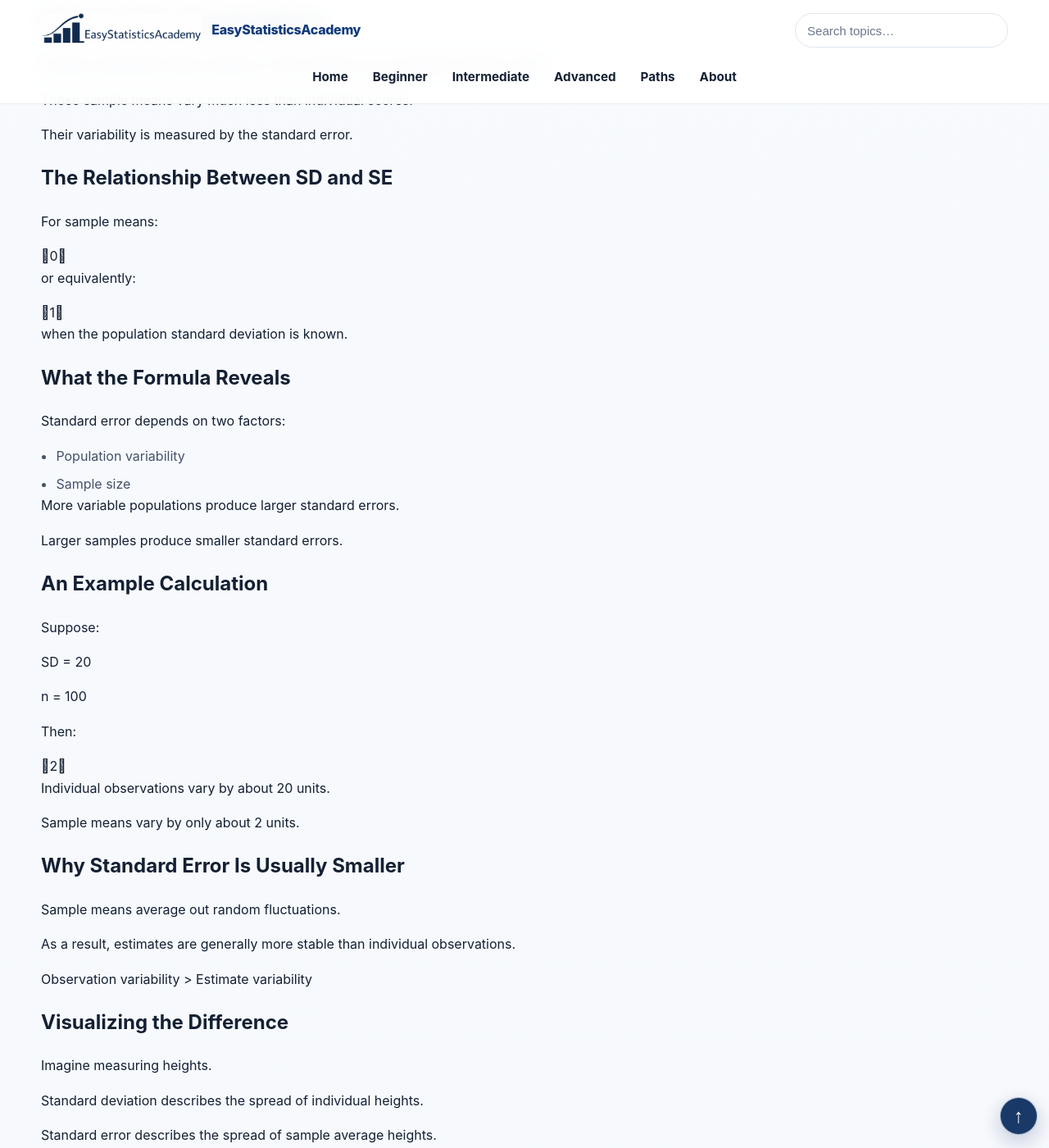
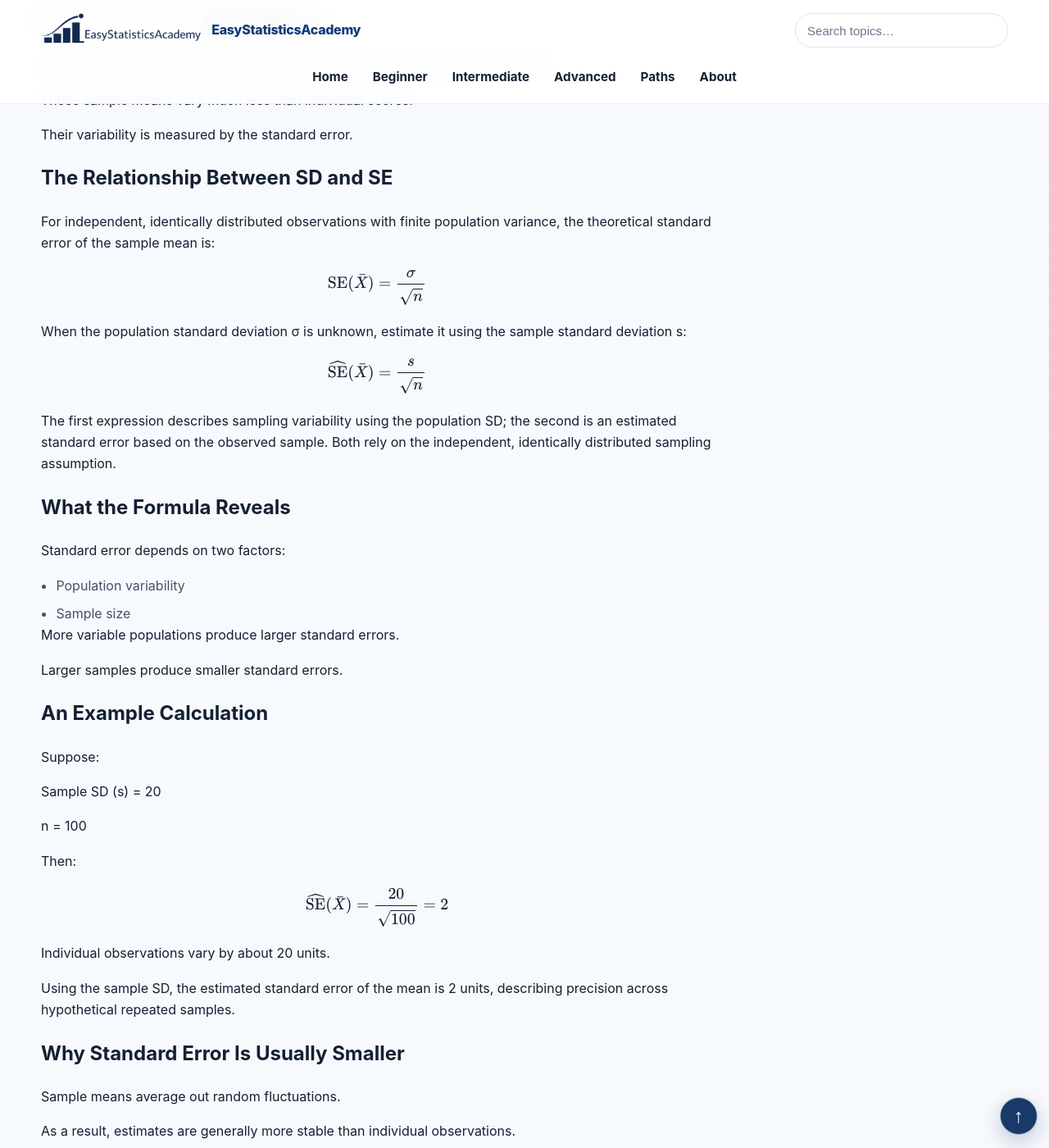
Before and after one commit to ammar-homaida-statistics/easystatisticsacademy, a Jekyll site: the page built from inference/foundations/sd-vs-se-common-confusion/index.md, in a window 1280 px wide and 1400 px high, scrolled down 2001 px. Shown: the whole window at 82% size. Built offline with Jekyll 4.4.1, drawn with Linux system fonts in a browser that asks for light colours; some of the changed text lies outside the part shown.

Commit message:
Restore 3 verified expressions and clarify assumptions in sd-vs-se-common-confusion

```diff
--- a/inference/foundations/sd-vs-se-common-confusion/index.md
+++ b/inference/foundations/sd-vs-se-common-confusion/index.md
@@ -229,19 +229,27 @@ sidebar: false
     <h2>The Relationship Between SD and SE</h2>
 
     <p>
-      For sample means:
+      For independent, identically distributed observations with finite
+      population variance, the theoretical standard error of the sample mean is:
     </p>
 
-    0
+    \[
+\operatorname{SE}(\bar X)=\frac{\sigma}{\sqrt n}
+\]
 
     <p>
-      or equivalently:
+      When the population standard deviation σ is unknown, estimate it
+      using the sample standard deviation s:
     </p>
 
-    1
+    \[
+\widehat{\operatorname{SE}}(\bar X)=\frac{s}{\sqrt n}
+\]
 
     <p>
-      when the population standard deviation is known.
+      The first expression describes sampling variability using the population SD;
+      the second is an estimated standard error based on the observed sample.
+      Both rely on the independent, identically distributed sampling assumption.
     </p>
 
     <h2>What the Formula Reveals</h2>
@@ -275,7 +283,7 @@ sidebar: false
     <div class="example-box">
 
       <p>
-        SD = 20
+        Sample SD (s) = 20
       </p>
 
       <p>
@@ -288,14 +296,17 @@ sidebar: false
       Then:
     </p>
 
-    2
+    \[
+\widehat{\operatorname{SE}}(\bar X)=\frac{20}{\sqrt{100}}=2
+\]
 
     <p>
       Individual observations vary by about 20 units.
     </p>
 
     <p>
-      Sample means vary by only about 2 units.
+      Using the sample SD, the estimated standard error of the mean
+      is 2 units, describing precision across hypothetical repeated samples.
     </p>
 
     <h2>Why Standard Error Is Usually Smaller</h2>
@@ -432,7 +443,10 @@ sidebar: false
     </div>
 
     <p>
-      This can make data appear far less variable than they actually are.
+      Mean ± SD describes spread in the observations, whereas Mean ± SE
+      shows uncertainty in a sample mean. Both can be useful when clearly
+      labelled, but substituting SE for SD can misleadingly understate
+      data spread. Mean ± SE alone is not generally a 95% confidence interval.
     </p>
 
     <h2>Inference Uses Standard Error</h2>
```
